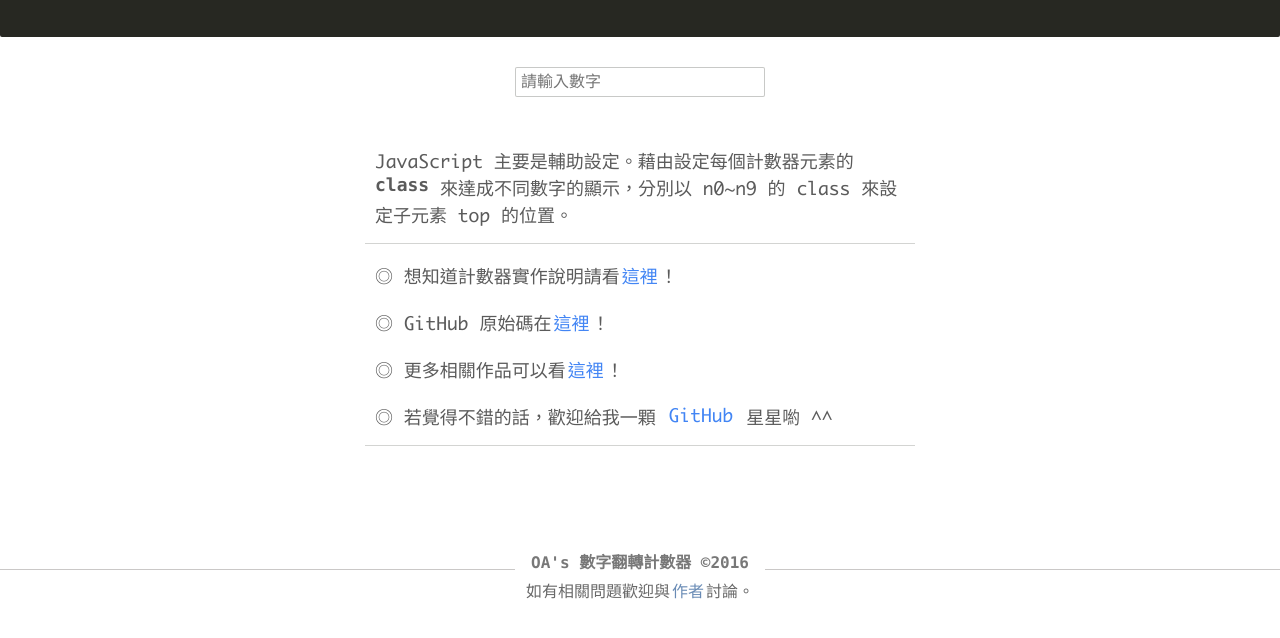
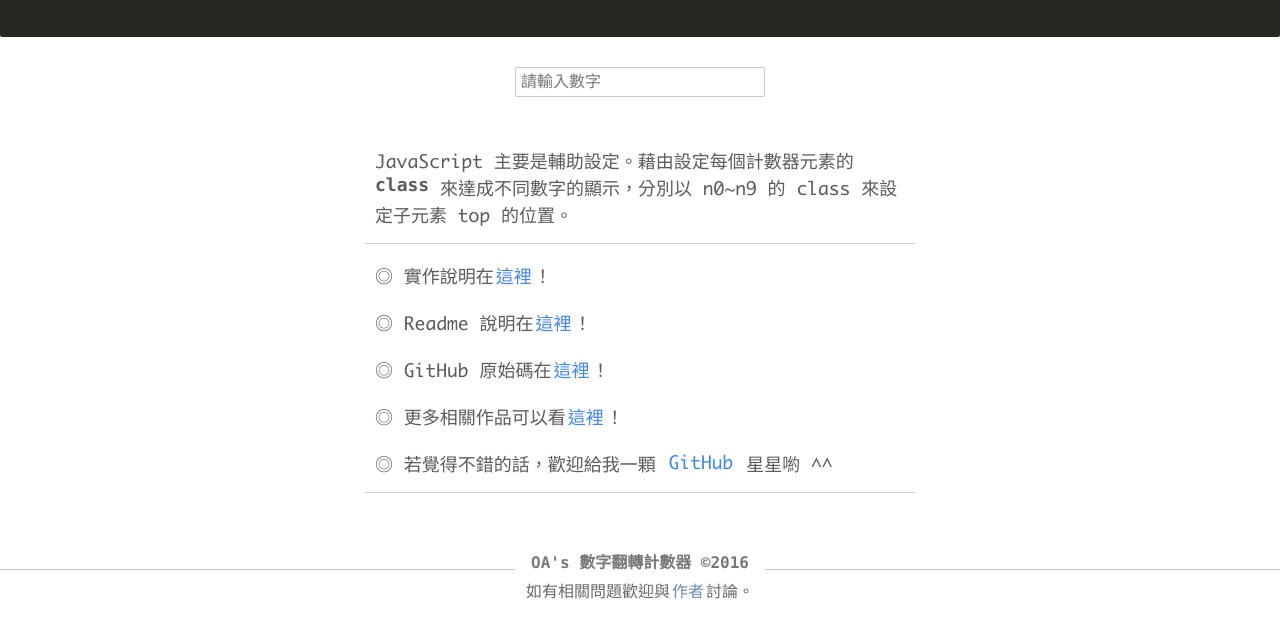
Before and after one commit to oawu/number_flipping_counter, a plain HTML site: page index.html in a window 1280 px wide. Shown: the part 148-786 px from the top of the page. Drawn offline with Linux system fonts and the light colour scheme.

Commit message:
Fix code.

```diff
--- a/index.html
+++ b/index.html
@@ -63,7 +63,8 @@
 
     <article>
       <p>JavaScript 主要是輔助設定。藉由設定每個計數器元素的 <b>class</b> 來達成不同數字的顯示，分別以 n0~n9 的 class 來設定子元素 top 的位置。</p>
-      <p>◎ 想知道計數器實作說明請看<a href='http://www.ioa.tw/number-flipping-counter.html' target='_blank'>這裡</a>！</p>
+      <p>◎ 實作說明在<a href='http://www.ioa.tw/number-flipping-counter.html' target='_blank'>這裡</a>！</p>
+      <p>◎ Readme 說明在<a href='https://github.com/comdan66/number_flipping_counter/blob/master/readme.md' target='_blank'>這裡</a>！</p>
       <p>◎ GitHub 原始碼在<a href='https://github.com/comdan66/number_flipping_counter/' target='_blank'>這裡</a>！</p>
       <p>◎ 更多相關作品可以看<a href='http://www.ioa.tw/?f=works' target='_blank'>這裡</a>！</p>
       <p>◎ 若覺得不錯的話，歡迎給我一顆 <a href='https://github.com/comdan66/number_flipping_counter/' target='_blank'>GitHub</a> 星星喲 ^^</p>
```
Also changed, not shown: img/readme/01.png, img/readme/02.png, img/readme/03-1.png (added), img/readme/03.png, img/readme/04.png, img/readme/05.png, img/readme/06.png, img/readme/07.png, img/readme/08.png, img/readme/09.png, img/readme/10.png, img/readme/11.png, img/readme/12.png, img/readme/13.png, 5 more files.
